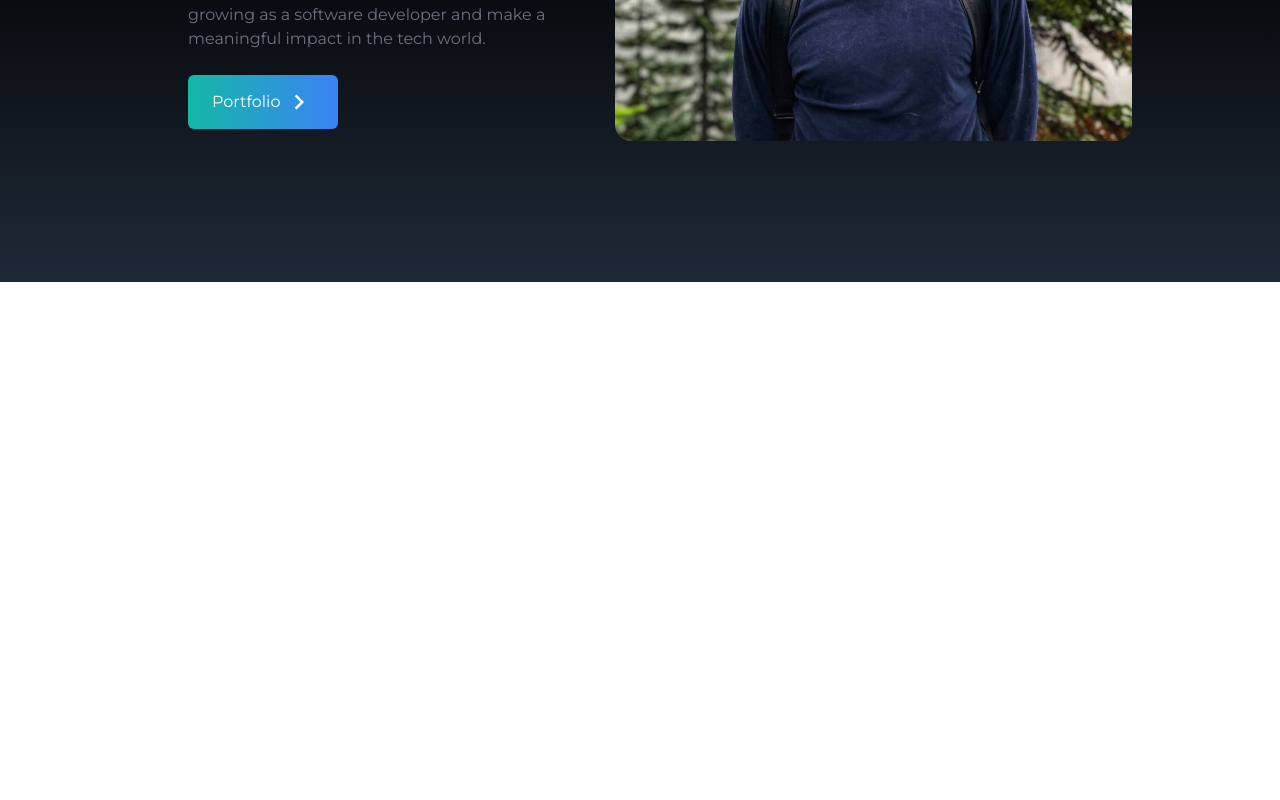
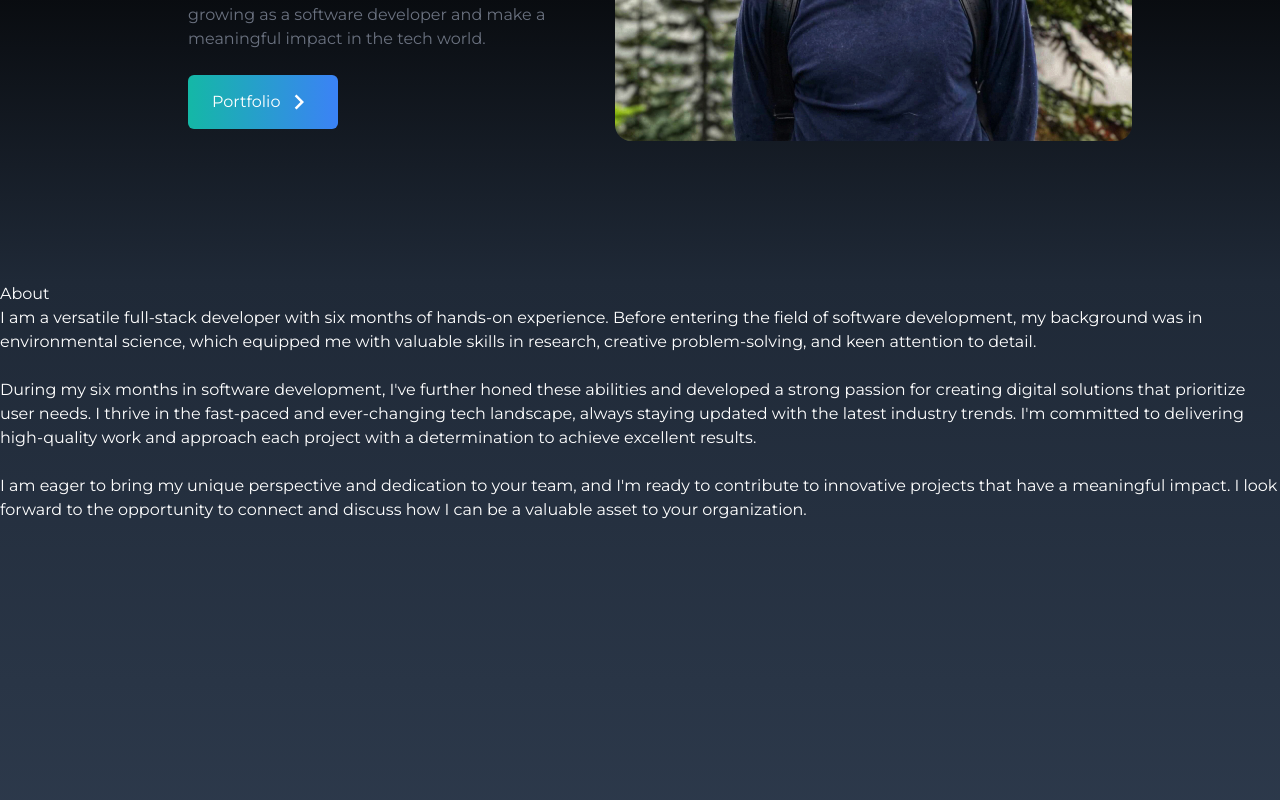
Before and after one commit to Jamey134/portfolio, a React (Create React App) app: page / in a window 1280 px wide. Shown: the part 518-1318 px from the top of the page. Before the commit the page ends 800 px from the top, so only its background shows below. Built offline with nearby package versions, Linux system fonts and the light colour scheme.

Commit message:
"About" section updated

```diff
--- a/src/App.js
+++ b/src/App.js
@@ -1,6 +1,7 @@
 import Home from "./components/Home";
 import NaviBar from "./components/NaviBar";
 import Socials from "./components/Socials";
+import About from "./components/About"
 
 function App() {
   return (
@@ -8,6 +9,7 @@ function App() {
       <NaviBar />
       <Home />
       <Socials />
+      <About />
     </div>
   );
 }
--- a/src/components/About.jsx
+++ b/src/components/About.jsx
@@ -0,0 +1,34 @@
+import React from 'react'
+
+const About = () => {
+
+    return (
+        <div name="about"
+            className='w-full h-screen bg-gradient-to-b from-gray-800 to-slate-700 text-white'
+        >
+            <div>
+                <div>
+                    <h2>About</h2>
+                </div>
+                <p>
+                I am a versatile full-stack developer with six months of hands-on experience.
+                Before entering the field of software development, my background was in environmental science, which equipped me with valuable skills in research, creative problem-solving, and keen attention to detail.
+                </p>
+                <br/>
+                <p>
+                During my six months in software development, I've further honed these abilities and developed a strong passion for creating digital solutions that prioritize user needs.
+                I thrive in the fast-paced and ever-changing tech landscape, always staying updated with the latest industry trends.
+                I'm committed to delivering high-quality work and approach each project with a determination to achieve excellent results.
+                </p>
+                <br/>
+                <p>
+                I am eager to bring my unique perspective and dedication to your team, and I'm ready to contribute to innovative projects that have a meaningful impact.
+                I look forward to the opportunity to connect and discuss how I can be a valuable asset to your organization.
+                </p>
+
+            </div>
+        </div>
+    )
+}
+
+export default About
--- a/src/components/NaviBar.jsx
+++ b/src/components/NaviBar.jsx
@@ -31,7 +31,7 @@ const NaviBar = () => {
     return (
         <div className="flex justify-between items-center w-full h-20 px-4 text-white bg-black fixed">
             <div>
-                <h1 className="text-5xl font-signature ml-2">Watson</h1>
+                <h1 className="text-2xl font-signature ml-2">Watson</h1>
             </div>
 
             <ul className="hidden md:flex">
```
